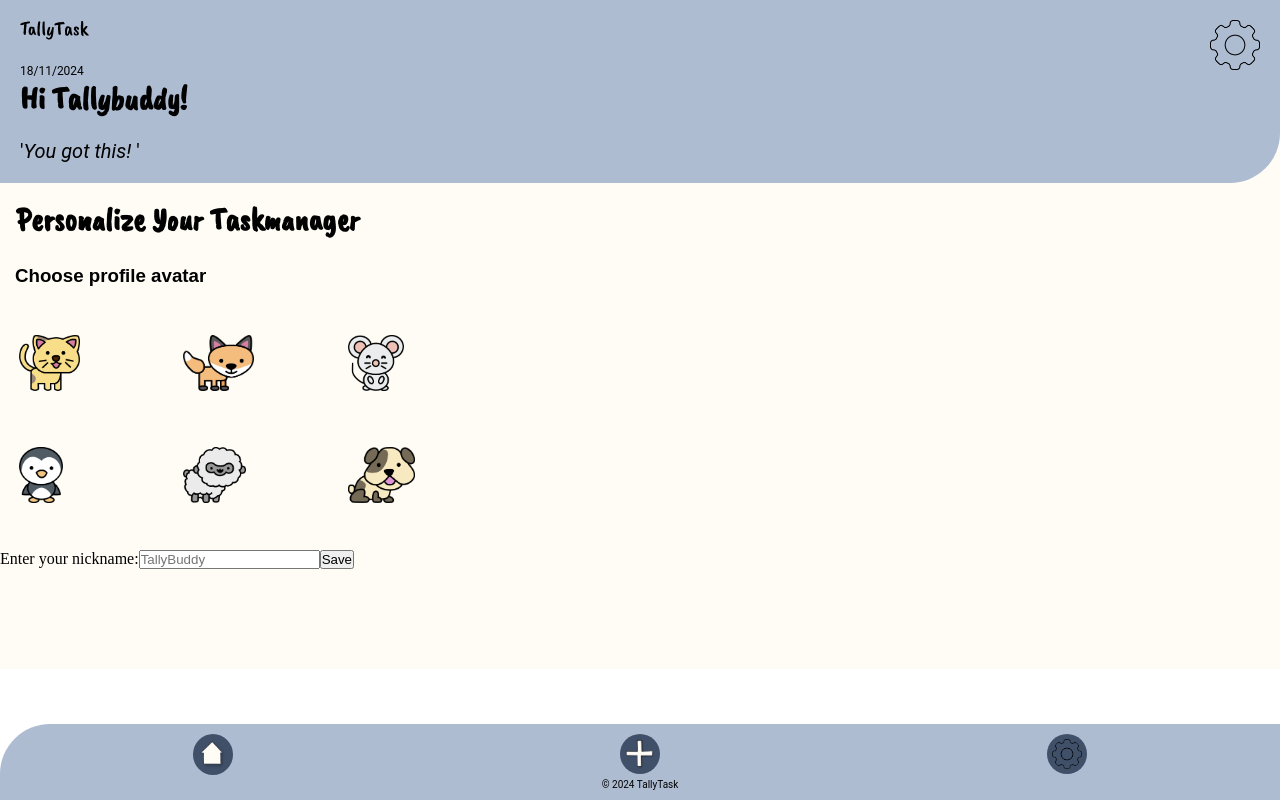
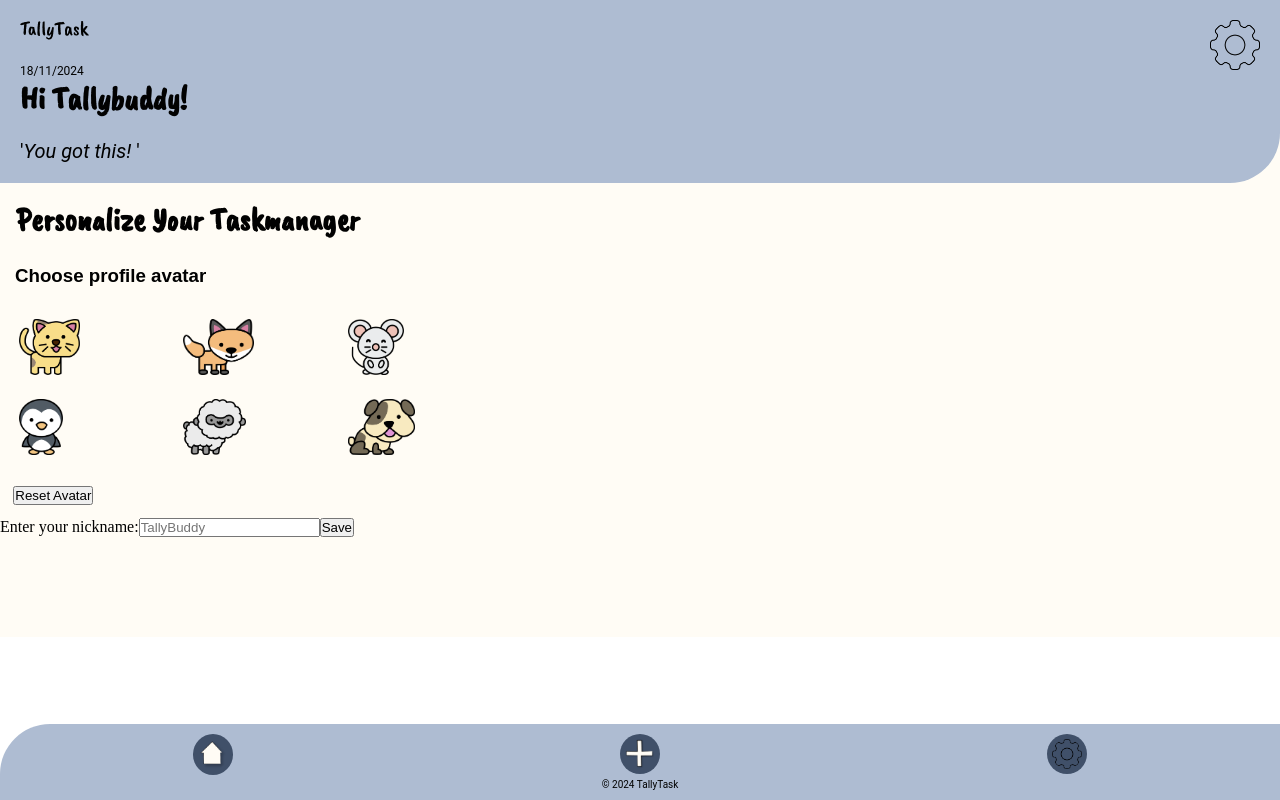
Before and after one commit to EEE95/tallytask, a React (Vite) app: page /personalize in a window 1280 px wide. Built offline with nearby package versions, Linux system fonts and the light colour scheme; a web font is replaced by a local one.

Commit message:
Lige lidt styling og en resetknap

```diff
--- a/src/component/Personalize.tsx
+++ b/src/component/Personalize.tsx
@@ -1,5 +1,6 @@
 import React, { useState } from 'react';
 import '../css/maja.css';
+import gear from '../assets/gear.png';
 
 interface PersonalizeProps {
   setSelectedAvatar: (avatar: string) => void;
@@ -24,6 +25,10 @@ const Personalize: React.FC<PersonalizeProps> = ({ setSelectedAvatar, setNicknam
       'src/assets/hund.png'
     ];
 
+    const handleResetAvatar = () => {
+      setSelectedAvatar(gear); // Set the avatar to the default gear image
+    };
+
   return (
     <div className="p-styling">
       <h1>Personalize Your Taskmanager</h1>
@@ -38,6 +43,7 @@ const Personalize: React.FC<PersonalizeProps> = ({ setSelectedAvatar, setNicknam
           />
         ))}
       </div>
+      <button className="reset-button" onClick={handleResetAvatar}>Reset Avatar</button>
       <form onSubmit={handleSubmit}>
         <label htmlFor="nickname">Enter your nickname:</label>
         <input
--- a/src/css/maja.css
+++ b/src/css/maja.css
@@ -12,12 +12,16 @@
         display: grid;
         align-items: center;
         grid-template-columns: repeat(3, 1fr);
-        grid-template-rows: repeat(2, 7em);
+        grid-template-rows: repeat(2, 5em);
         column-gap: 1.2em;
         width: 40%;
         img{
-            height: 50%;
+            height: 70%;
 
         }
     }
+    .reset-button{
+        margin-left: 1em;
+        margin-bottom: 1em;
+    }
 }
```
